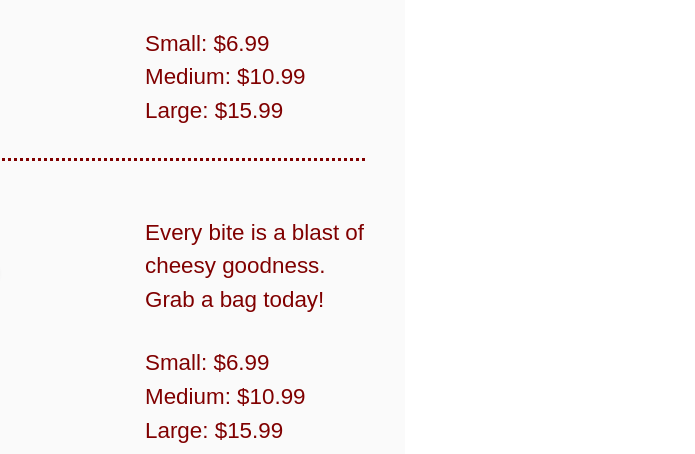
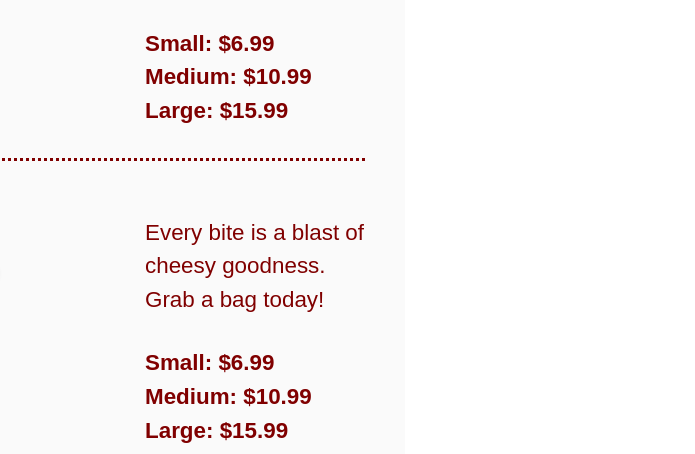
Before and after one commit to KGoerg/odin-restaurant-page, a website built with webpack: page src/template.html in a window 1280 px wide. Both pictures are taken after a click on the button "Menu". Shown: the part 346-800 px from the top of the page, 585-1280 px from the left. Built offline with nearby package versions, Linux system fonts and the light colour scheme; files whose address does not match are found by name.

Commit message:
Bold menu prices

```diff
--- a/src/styles.css
+++ b/src/styles.css
@@ -192,3 +192,7 @@ nav button:hover {
   align-self: end;
   margin-bottom: 30px;
 }
+
+.menu-prices p {
+  font-weight: bold;
+}
```
